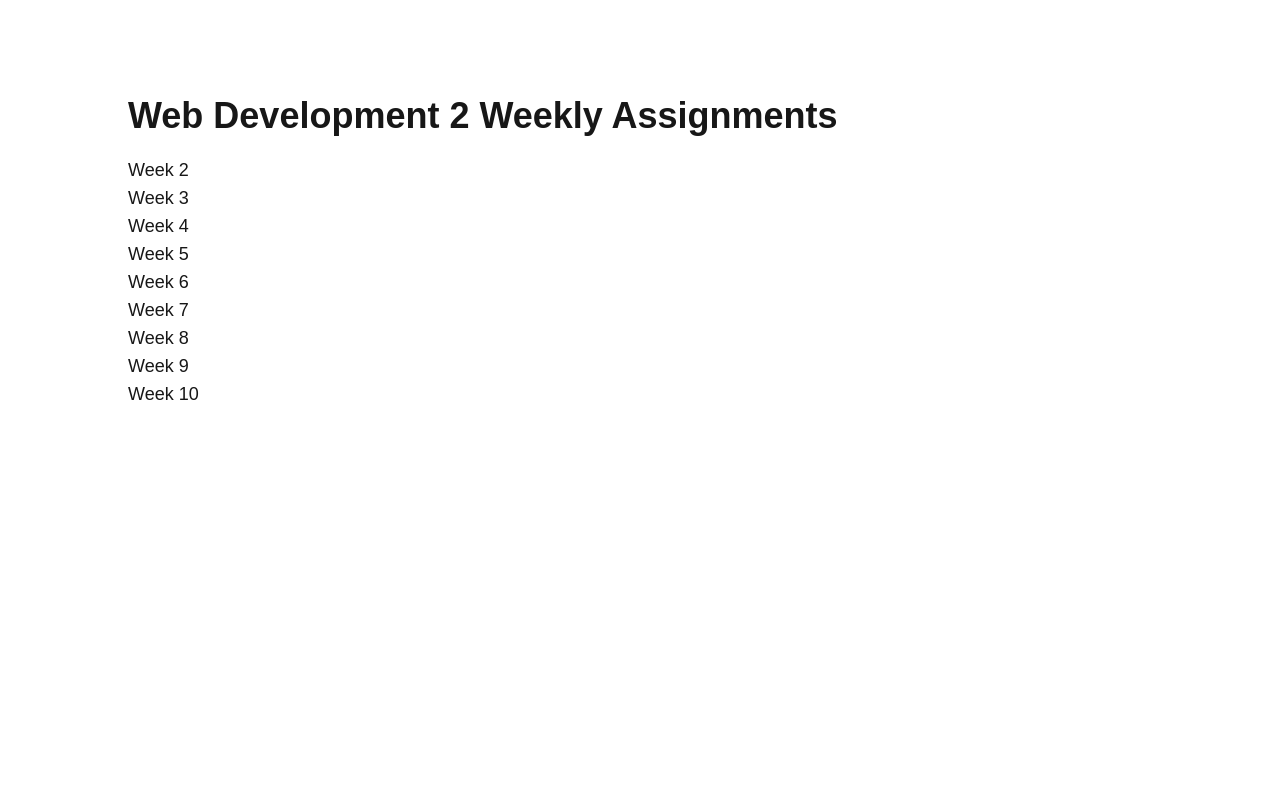
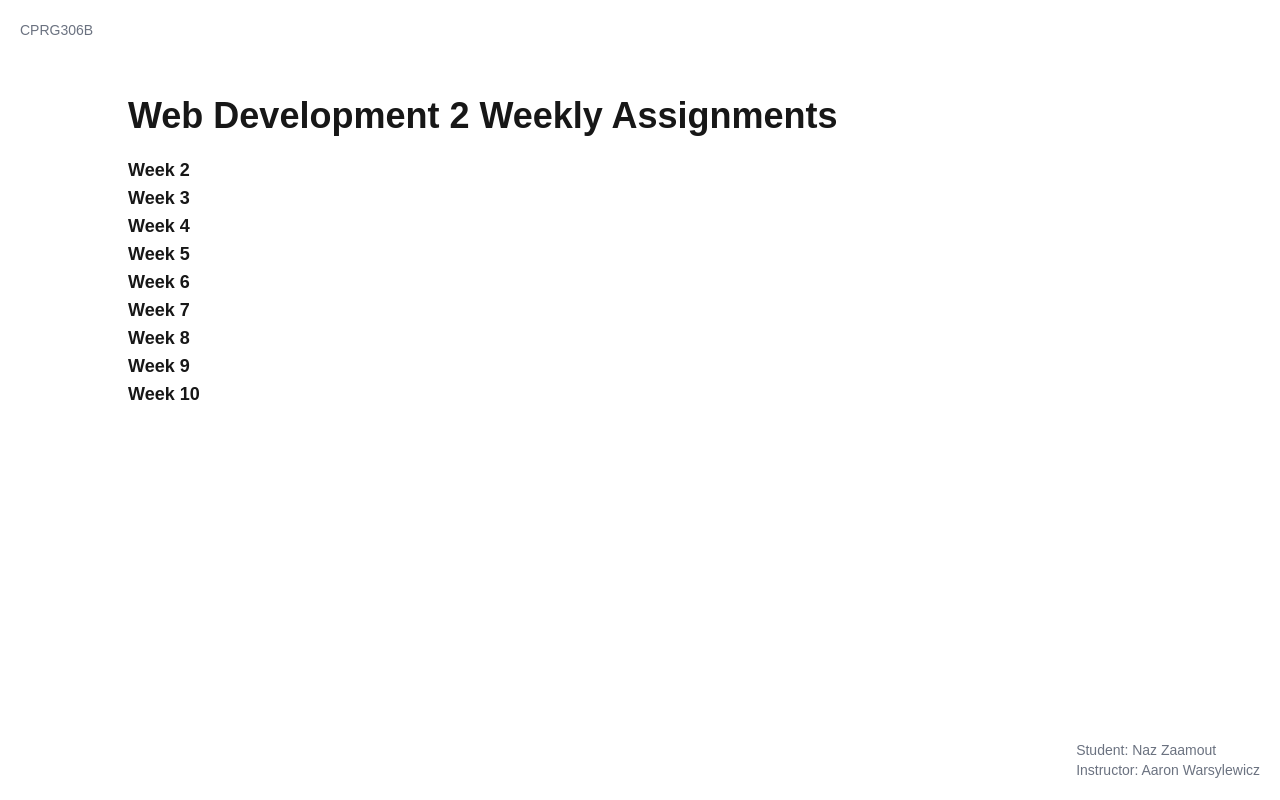
Before and after one commit to nazzaamout/cprg306-assignments, a Next.js app: page / in a window 1280 px wide. Built offline with nearby package versions, Linux system fonts and the light colour scheme.

Commit message:
few modifications

```diff
--- a/app/page.js
+++ b/app/page.js
@@ -5,13 +5,17 @@ export default function Home() {
 
   return (
     <main className="flex min-h-screen flex-col items-center justify-between p-24">
+      <div className="absolute top-0 left-0 p-5 text-sm text-gray-500">
+        <p>CPRG306B</p>
+      </div>
+
       <div className="z-10 max-w-5xl w-full items-center justify-between text=sm">
         <h1 className=" text-4xl font-bold mb-5">
           Web Development 2 Weekly Assignments
         </h1>
         <div className="text-lg">
           <ul>
-            <li>
+            <li className="font-semibold">
               <Link
                 href="/week-2"
                 className="hover:text-green-500 hover:underline"
@@ -79,6 +83,11 @@ export default function Home() {
           </ul>
         </div>
       </div>
+
+      <div className="absolute bottom-0 right-0 p-5 text-sm text-gray-500">
+        <p>Student: Naz Zaamout </p>
+        <p>Instructor: Aaron Warsylewicz</p>
+      </div>
     </main>
   );
 }
```
Also changed, not shown: 1 other file (tests, documents, lock files or other folders).
